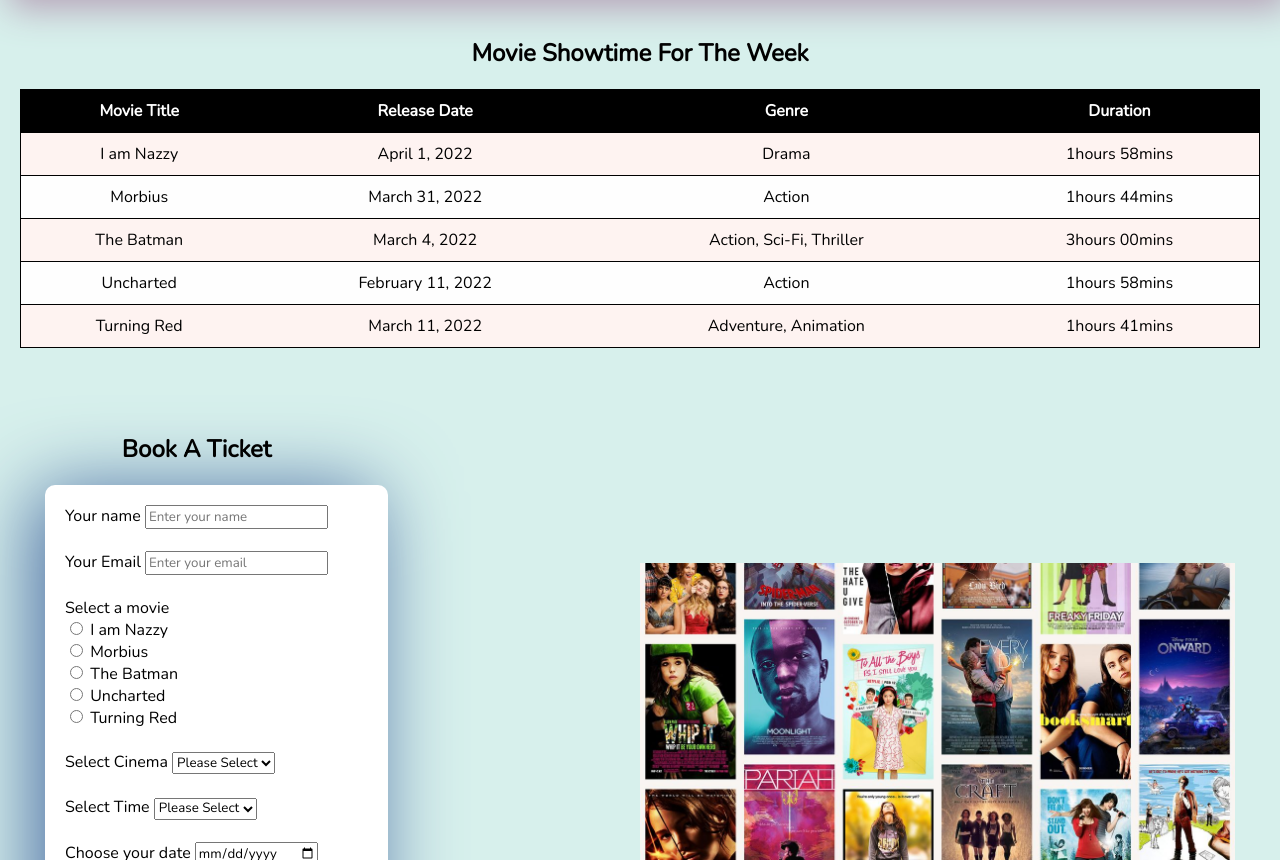
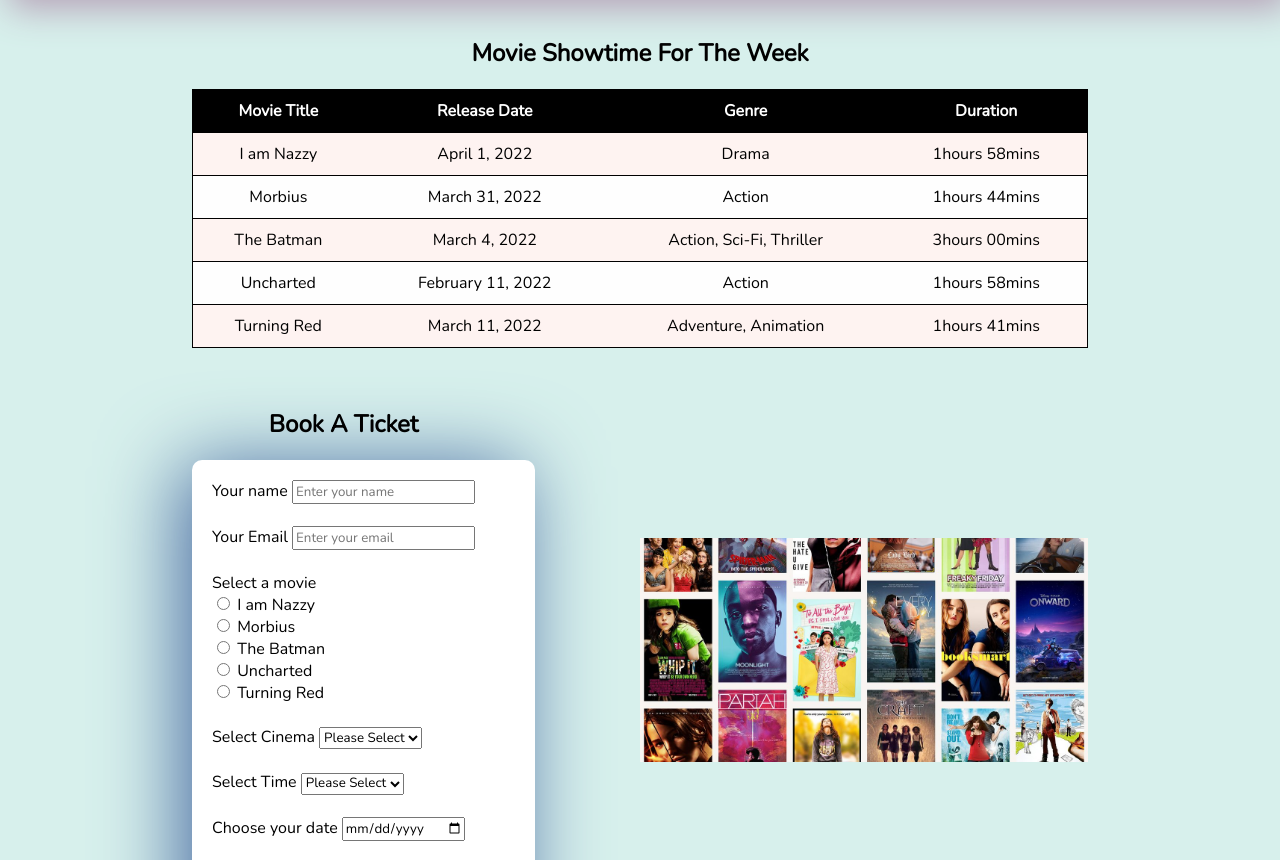
Before and after one commit to EgoLydia/Lydia-CSS-Wk2-Assigmnent, a plain HTML site: page index.html in a window 1280 px wide. Shown: the part 73-933 px from the top of the page. Drawn offline with nearby package versions, Linux system fonts and the light colour scheme.

Commit message:
adjust width

```diff
--- a/style.css
+++ b/style.css
@@ -1,7 +1,8 @@
-body {
+html,body {
   margin: 0;
   padding: 0;
   background: #d7f0ec;
+  overflow-x: hidden;
 }
 
 * {
@@ -26,14 +27,13 @@ nav {
   display: flex;
   height: 70px;
   justify-content: space-between;
-  min-width: 60%;
 }
 
 .hamburger {
   display: block;
   font-size: 20px;
   margin-top: 20px;
-  margin-left: 200px;
+  margin-left: 300px;
 }
 
 .hamburger:focus .side-nav {
@@ -49,6 +49,12 @@ nav {
   padding: 10px;
   box-sizing: border-box;
   display: none;
+}
+
+.table, .form{
+  max-width: 70%;
+  margin-left: auto;
+  margin-right: auto;
 }
 
 .side-nav-links a {
@@ -106,7 +112,7 @@ td:hover {
 
 .form {
   padding: 20px;
-  margin: 25px;
+  /* margin: 25px; */
 }
 
 h2:nth-of-type(1) {
@@ -162,7 +168,7 @@ footer {
 
   .form {
     display: flex;
-    margin: 25px;
+    /* margin: 25px; */
     padding: 20px;
   }
 
```
